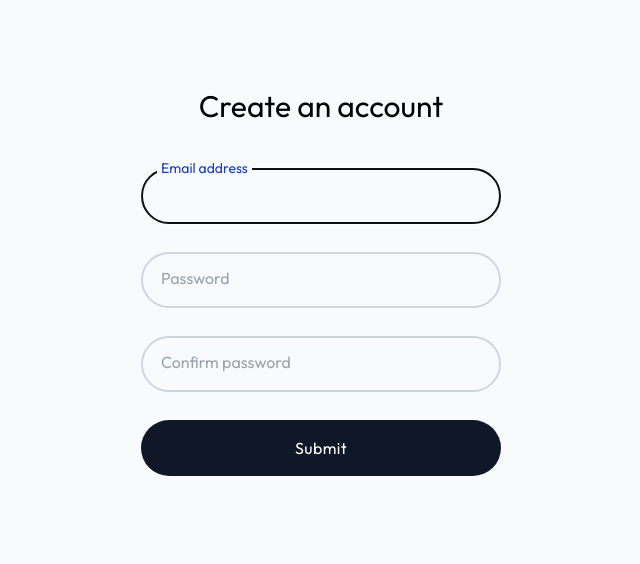
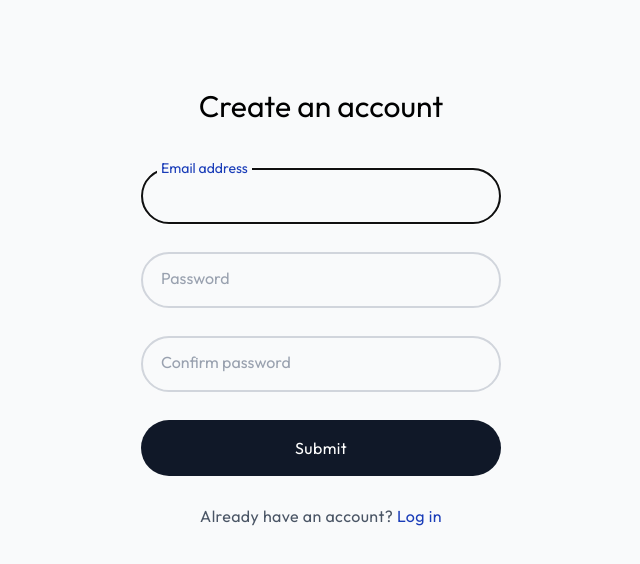
Before and after one commit to viveksingh-01/lumina, a React (Vite) app: page /auth/create-account in a window 1280 px wide. Shown: the top 564 px of the page, without its empty margins (319-959 px from the left). Built offline with nearby package versions, Linux system fonts and the light colour scheme; no server answers.

Commit message:
feat: add login navigation link in the Signup form for registered users

```diff
--- a/src/components/Login/Login.tsx
+++ b/src/components/Login/Login.tsx
@@ -38,7 +38,7 @@ const Login: React.FC = () => {
             Login
           </button>
         </form>
-        <div className="my-7 text-center text-gray-800 tracking-wide">
+        <div className="my-7 text-center text-gray-600 tracking-wide">
           <p>
             Don't have an account?{" "}
             <span className="text-blue-800 hover:underline">
--- a/src/components/Signup/Signup.tsx
+++ b/src/components/Signup/Signup.tsx
@@ -1,4 +1,5 @@
 import { SubmitHandler, useForm } from "react-hook-form";
+import { Link } from "react-router-dom";
 import { ISignupFormData } from "../../types/form-data";
 import InputField from "../InputField/InputField";
 
@@ -45,6 +46,14 @@ const Signup: React.FC = () => {
             Submit
           </button>
         </form>
+        <div className="my-7 text-center text-gray-600 tracking-wide">
+          <p>
+            Already have an account?{" "}
+            <span className="text-blue-800 hover:underline">
+              <Link to="/auth/log-in">Log in</Link>
+            </span>
+          </p>
+        </div>
       </div>
     </div>
   );
```
